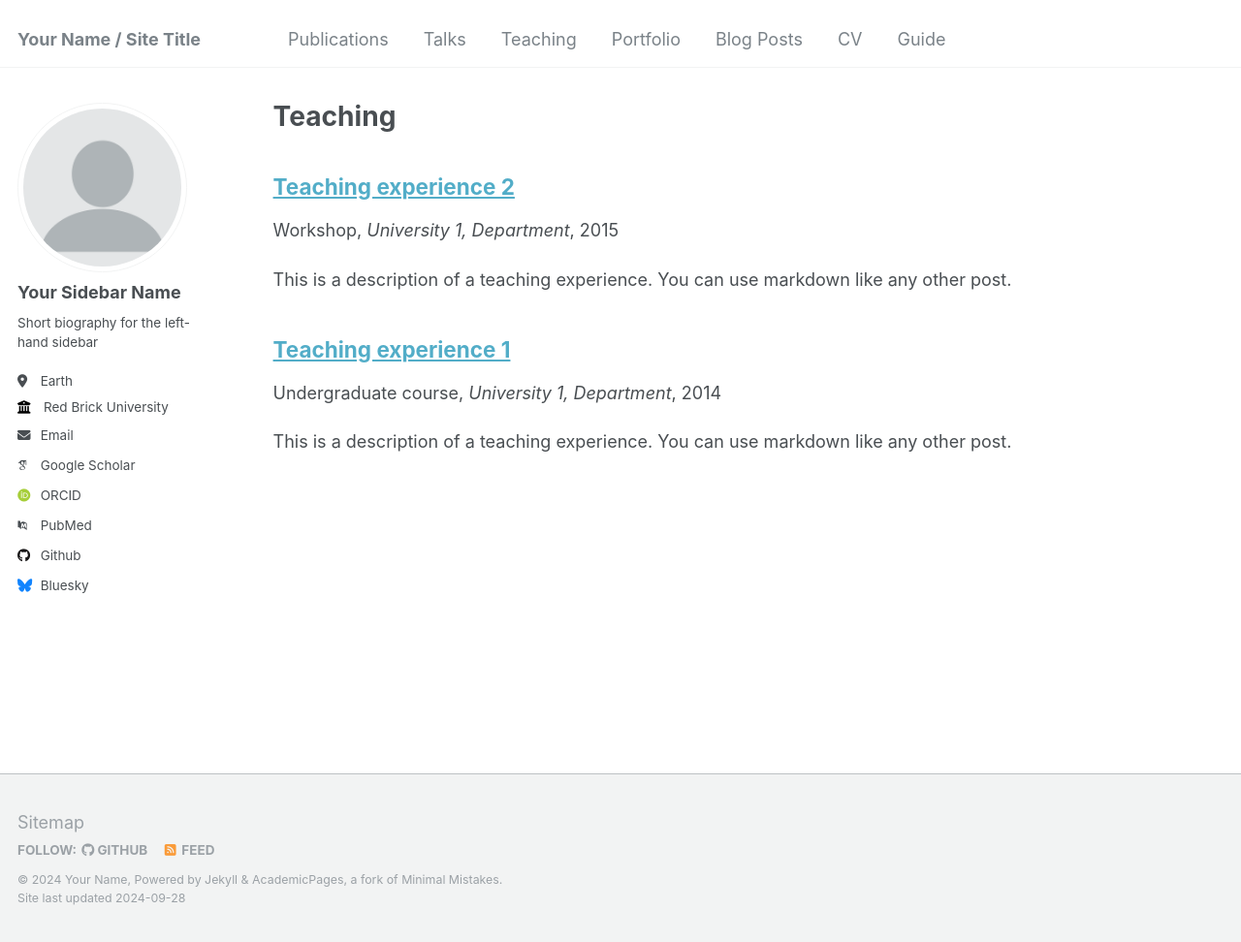
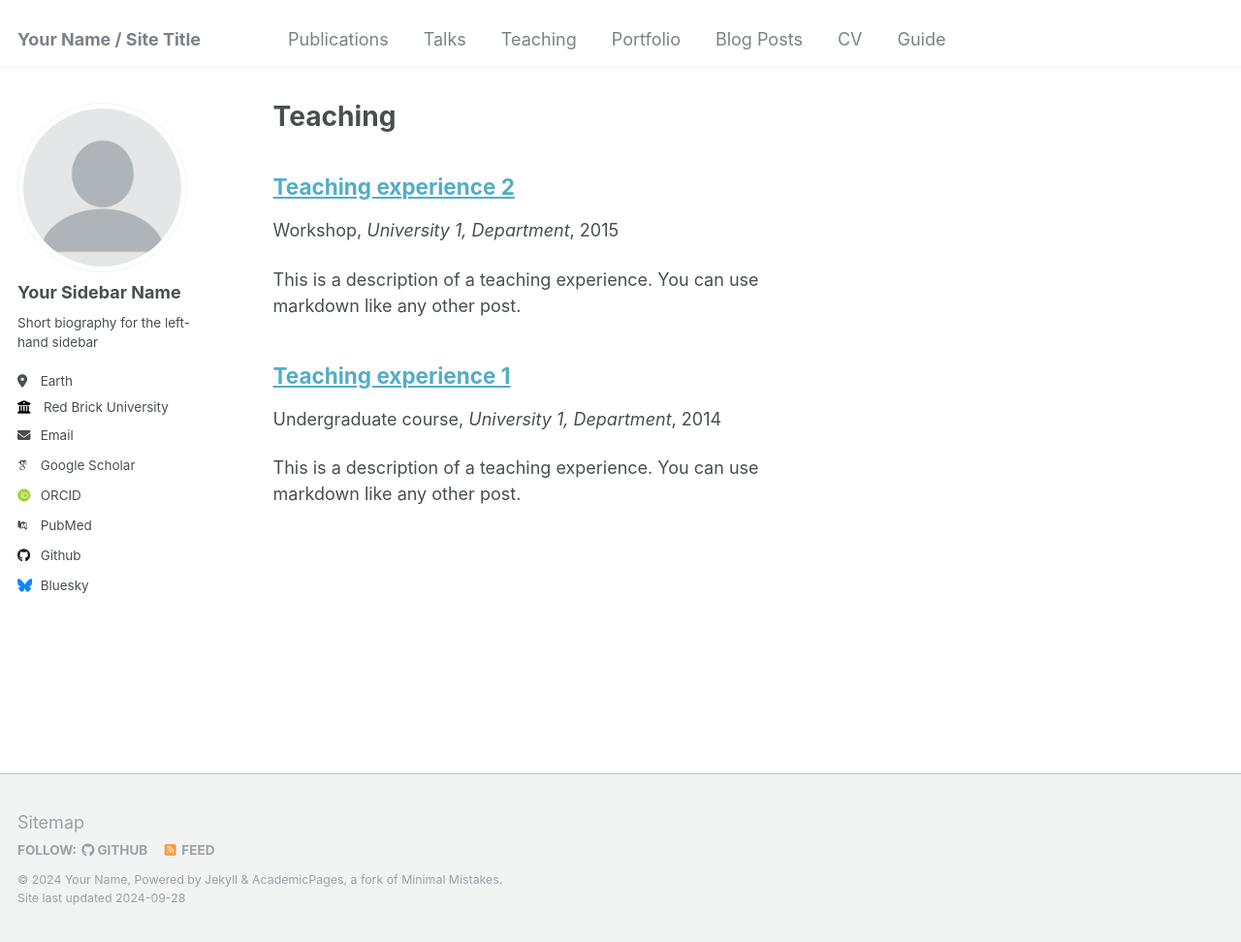
Before and after one commit to bjauregui/bjauregui.github.io, a Jekyll site: the page built from _pages/teaching.html, in a window 1280 px wide and 972 px high. Shown: the whole window at 97% size. Built offline with Jekyll 4.4.1, drawn with Linux system fonts in a browser that asks for light colours; some web fonts are replaced.

Commit message:
Fix toc crop (#221)
Fix by @qhuang-math. I have also removed underlining of toc links, which was being overridden by post body css.

```diff
--- a/_sass/_navigation.scss
+++ b/_sass/_navigation.scss
@@ -405,6 +405,7 @@
     font-weight: bold;
     line-height: 1.5;
     border-bottom: 1px solid $border-color;
+    text-decoration-line: none !important;
 
     &:hover {
       color: #000;
--- a/_sass/_variables.scss
+++ b/_sass/_variables.scss
@@ -132,9 +132,9 @@ $x-large                    : 1280px !default;
    Grid
    ========================================================================== */
 
-$right-sidebar-width-narrow : 0px;
-$right-sidebar-width        : 0px;
-$right-sidebar-width-wide   : 0px;
+$right-sidebar-width-narrow : 200px !default;
+$right-sidebar-width        : 300px !default;
+$right-sidebar-width-wide   : 400px !default;
 
 $susy: (
   columns: 12,
```
